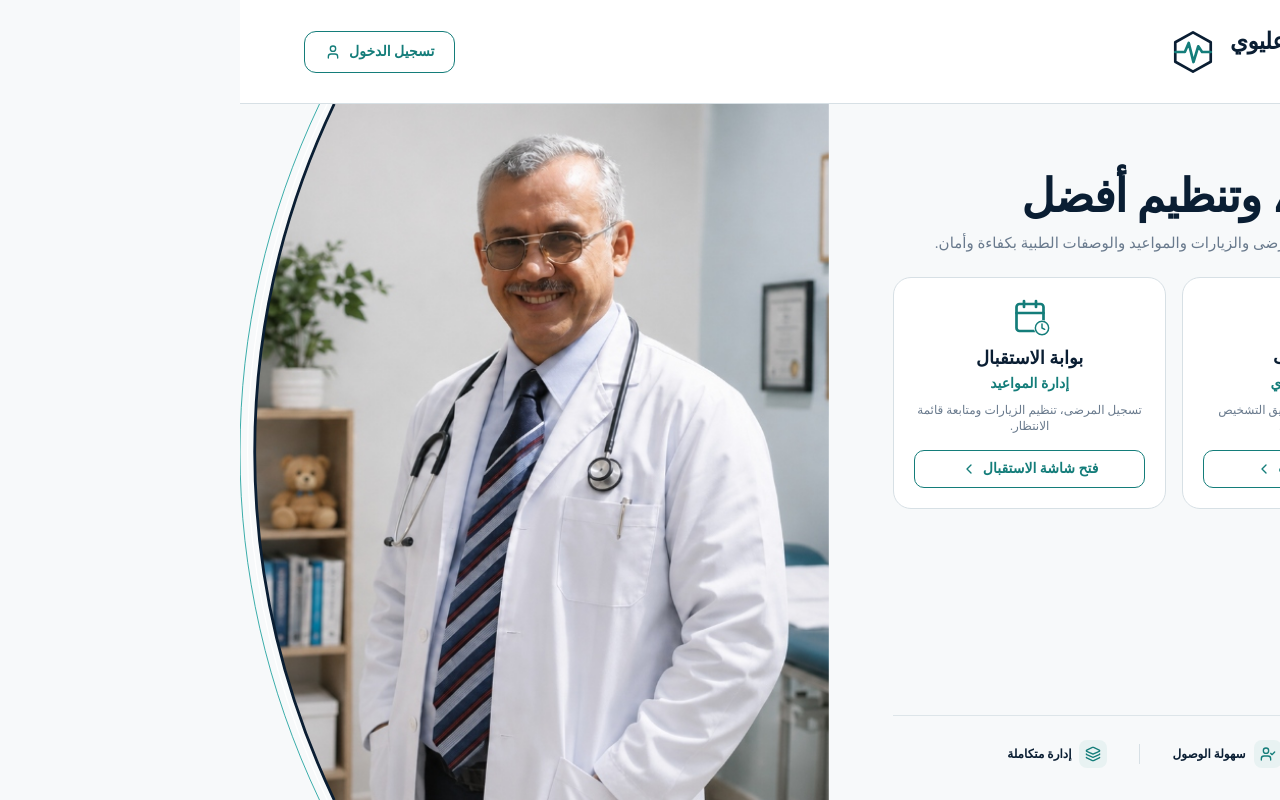
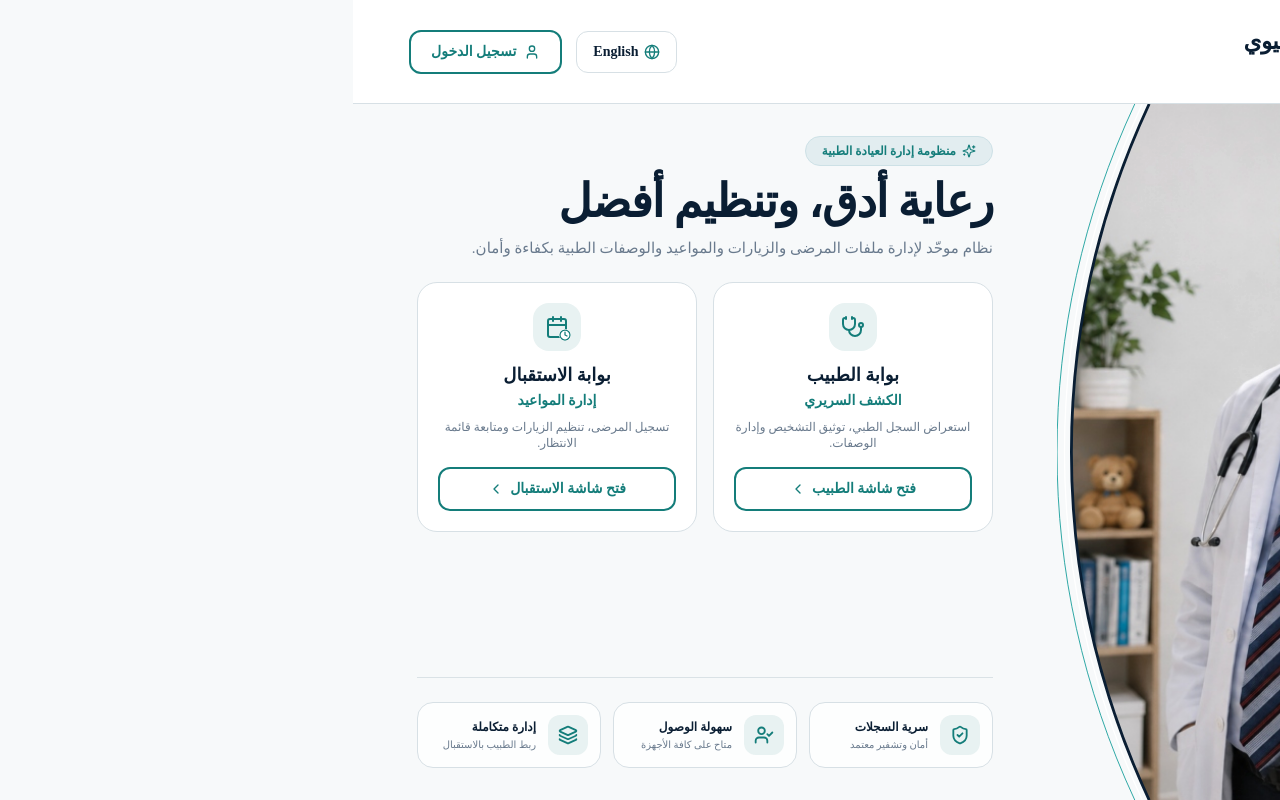
Before and after one commit to amnayahya-star/dr-kareem-clinic, a Next.js app: page / in a window 1280 px wide. Built offline with nearby package versions, Linux system fonts and the light colour scheme.

Commit message:
feat(home): add language toggle, align logo before name, place doctor on right with curved divider, and enhance benefits cards

```diff
--- a/src/app/page.tsx
+++ b/src/app/page.tsx
@@ -2,33 +2,34 @@
 
 import React from "react";
 import Link from "next/link";
+import { useLanguage } from "@/context/LanguageContext";
 import {
   Stethoscope,
   Calendar,
   Clock,
   User,
-  Shield,
+  ShieldCheck,
   UserCheck,
   Layers,
   ChevronLeft,
+  ChevronRight,
+  Globe,
+  Sparkles,
 } from "lucide-react";
 
 export default function HomePage() {
+  const { language, toggleLanguage, isRTL } = useLanguage();
+
   return (
-    <div className="min-h-screen bg-[#F7F9FA] flex flex-col font-sans text-[#0A1E33] selection:bg-[#147D7A] selection:text-white" dir="rtl">
-      {/* 1. Header (~96px - 104px height, White, Clean RTL Header) */}
-      <header className="w-full bg-white border-b border-[#D7E0E5] h-[92px] sm:h-[104px] px-6 sm:px-12 lg:px-16 flex items-center justify-between z-30 shrink-0">
-        {/* Right in RTL: Hexagonal Medical Logo + Clinic Title */}
+    <div
+      className="min-h-screen bg-[#F7F9FA] flex flex-col font-sans text-[#0A1E33] selection:bg-[#147D7A] selection:text-white"
+      dir={isRTL ? "rtl" : "ltr"}
+    >
+      {/* 1. Header (Approx 96px-104px height, White, Clean) */}
+      <header className="w-full bg-white border-b border-[#D7E0E5] h-[92px] sm:h-[104px] px-5 sm:px-10 lg:px-14 flex items-center justify-between z-30 shrink-0 shadow-2xs">
+        {/* Right in RTL: Hexagonal Medical Logo FIRST, then Clinic Title */}
         <Link href="/" className="flex items-center gap-3.5 group cursor-pointer select-none">
-          <div className="text-right">
-            <h1 className="text-xl sm:text-[23px] font-black text-[#0A1E33] tracking-tight leading-tight">
-              عيادة د. عبد الكريم عليوي
-            </h1>
-            <p className="text-xs sm:text-[13px] font-bold text-[#147D7A] mt-0.5">
-              بورد طب الأطفال وحديثي الولادة
-            </p>
-          </div>
-
+          {/* Hexagonal Medical Logo (Rightmost) */}
           <div className="shrink-0 transition-transform duration-300 group-hover:scale-105">
             <svg
               width="46"
@@ -56,27 +57,63 @@ export default function HomePage() {
               />
             </svg>
           </div>
+
+          {/* Clinic Name & Specialty */}
+          <div className={isRTL ? "text-right" : "text-left"}>
+            <h1 className="text-xl sm:text-[23px] font-black text-[#0A1E33] tracking-tight leading-tight">
+              {language === "ar"
+                ? "عيادة الدكتور عبد الكريم عليوي"
+                : "Dr. Abdul Karim Aliwi Clinic"}
+            </h1>
+            <p className="text-xs sm:text-[13px] font-bold text-[#147D7A] mt-0.5">
+              {language === "ar"
+                ? "بورد طب الأطفال وحديثي الولادة"
+                : "Board Certified in Pediatrics & Neonatology"}
+            </p>
+          </div>
         </Link>
 
-        {/* Left in RTL: Outlined Login Button with User Icon */}
+        {/* Left in RTL: Language Switcher Button + Outlined Login Button */}
+        <div className="flex items-center gap-2.5 sm:gap-3.5">
+          {/* Language Switcher Toggle */}
+          <button
+            type="button"
+            onClick={toggleLanguage}
+            className="inline-flex items-center gap-1.5 px-3 py-2 sm:px-4 sm:py-2.5 rounded-[12px] border border-[#D7E0E5] bg-white hover:border-[#147D7A] hover:bg-[#F0FDF4] text-[#0A1E33] hover:text-[#147D7A] transition-all text-xs sm:text-sm font-bold shadow-2xs cursor-pointer group"
+            title={language === "ar" ? "Switch to English" : "التحويل للغة العربية"}
+          >
+            <Globe className="w-4 h-4 text-[#147D7A] group-hover:rotate-45 transition-transform duration-300" />
+            <span>{language === "ar" ? "English" : "عربي"}</span>
+          </button>
+
+          {/* Login Button */}
           <Link
             href="/login"
-          className="inline-flex items-center gap-2 px-4 py-2 sm:px-5 sm:py-2.5 rounded-[12px] border border-[#147D7A] bg-transparent text-[#147D7A] hover:bg-[#147D7A] hover:text-white transition-all duration-200 text-xs sm:text-sm font-bold shadow-2xs group"
+            className="inline-flex items-center gap-2 px-4 py-2 sm:px-5 sm:py-2.5 rounded-[12px] border-2 border-[#147D7A] bg-transparent text-[#147D7A] hover:bg-[#147D7A] hover:text-white transition-all duration-200 text-xs sm:text-sm font-black shadow-2xs group cursor-pointer"
           >
-          <span>تسجيل الدخول</span>
             <User className="w-4 h-4 text-[#147D7A] group-hover:text-white transition-colors" />
+            <span>{language === "ar" ? "تسجيل الدخول" : "Sign In"}</span>
           </Link>
+        </div>
       </header>
 
-      {/* 2. Main Hero Section (Two-part layout with curved divider) */}
+      {/* 2. Main Hero Section (Right: Doctor Image + Curve | Left: Content & Portals) */}
       <main className="flex-1 flex flex-col lg:flex-row relative w-full overflow-hidden">
-        {/* RIGHT COLUMN (In RTL visual layout: Doctor Photograph with Curved Divider ~46% width) */}
-        <div className="w-full lg:w-[46%] relative h-72 sm:h-96 lg:h-auto min-h-[320px] lg:min-h-[calc(100vh-104px)] overflow-hidden order-1 lg:order-2 bg-[#F7F9FA]">
-          {/* SVG Clip Path Definition for Smooth Curve */}
+        {/* ========================================================================= */}
+        {/* RIGHT COLUMN (In RTL: Doctor Photograph with Multi-layer Curved Divider)   */}
+        {/* ========================================================================= */}
+        <div className="w-full lg:w-[46%] xl:w-[45%] relative h-72 sm:h-96 lg:h-auto min-h-[340px] lg:min-h-[calc(100vh-104px)] overflow-hidden order-1 lg:order-1 bg-[#F7F9FA] select-none">
+          {/* SVG Clip Path Definition for Smooth Inner Curve */}
           <svg width="0" height="0" className="absolute">
             <defs>
               <clipPath id="doctor-hero-curve" clipPathUnits="objectBoundingBox">
+                {isRTL ? (
+                  /* Arch curving inwards from left of the photo */
                   <path d="M 0.16 0 C -0.02 0.32, -0.02 0.68, 0.16 1 L 1 1 L 1 0 Z" />
+                ) : (
+                  /* Arch curving inwards from right of the photo in LTR */
+                  <path d="M 0 0 L 0.84 0 C 1.02 0.32, 1.02 0.68, 0.84 1 L 0 1 Z" />
+                )}
               </clipPath>
             </defs>
           </svg>
@@ -92,7 +129,7 @@ export default function HomePage() {
             <img
               src="/doctor-clinic-photo.jpg"
               alt="الدكتور عبد الكريم عليوي - بورد طب الأطفال وحديثي الولادة"
-              className="w-full h-full object-cover object-[75%_top] sm:object-[70%_center] lg:object-[80%_center]"
+              className="w-full h-full object-cover object-[75%_top] sm:object-[70%_center] lg:object-[80%_center] filter contrast-[1.03]"
             />
           </div>
 
@@ -105,22 +142,22 @@ export default function HomePage() {
               fill="none"
               xmlns="http://www.w3.org/2000/svg"
             >
+              {isRTL ? (
+                <>
                   {/* 1. Thin Teal Accent Outer Line */}
                   <path
                     d="M 13.5 0 C -4.5 32, -4.5 68, 13.5 100"
                     stroke="#0C9A96"
-                strokeWidth="0.8"
+                    strokeWidth="0.85"
                     vectorEffect="non-scaling-stroke"
                   />
-
                   {/* 2. White Separation Gap */}
                   <path
                     d="M 14.8 0 C -3.2 32, -3.2 68, 14.8 100"
                     stroke="#FFFFFF"
-                strokeWidth="1.2"
+                    strokeWidth="1.3"
                     vectorEffect="non-scaling-stroke"
                   />
-
                   {/* 3. Main Dark Navy Thick Arch */}
                   <path
                     d="M 16 0 C -2 32, -2 68, 16 100"
@@ -128,125 +165,199 @@ export default function HomePage() {
                     strokeWidth="2.8"
                     vectorEffect="non-scaling-stroke"
                   />
+                </>
+              ) : (
+                <>
+                  {/* LTR Curve Borders */}
+                  <path
+                    d="M 86.5 0 C 104.5 32, 104.5 68, 86.5 100"
+                    stroke="#0C9A96"
+                    strokeWidth="0.85"
+                    vectorEffect="non-scaling-stroke"
+                  />
+                  <path
+                    d="M 85.2 0 C 103.2 32, 103.2 68, 85.2 100"
+                    stroke="#FFFFFF"
+                    strokeWidth="1.3"
+                    vectorEffect="non-scaling-stroke"
+                  />
+                  <path
+                    d="M 84 0 C 102 32, 102 68, 84 100"
+                    stroke="#0A1E33"
+                    strokeWidth="2.8"
+                    vectorEffect="non-scaling-stroke"
+                  />
+                </>
+              )}
             </svg>
           </div>
         </div>
 
-        {/* LEFT COLUMN (In RTL visual layout: Content Area ~54% width) */}
-        <div className="w-full lg:w-[54%] flex flex-col justify-between p-6 sm:p-10 lg:py-8 lg:px-12 xl:px-16 z-20 order-2 lg:order-1">
+        {/* ========================================================================= */}
+        {/* LEFT COLUMN (In RTL: Content Area ~54% width)                              */}
+        {/* ========================================================================= */}
+        <div className="w-full lg:w-[54%] xl:w-[55%] flex flex-col justify-between p-6 sm:p-10 lg:py-8 lg:px-12 xl:px-16 z-20 order-2 lg:order-2">
           <div className="space-y-4 max-w-xl">
             {/* Tag Label */}
-            <div className="inline-flex items-center px-4 py-1 rounded-full bg-[#E2EDF0] text-[#147D7A] text-[11px] sm:text-xs font-black w-fit">
-              <span>منظومة إدارة العيادة الطبية</span>
+            <div className="inline-flex items-center gap-1.5 px-4 py-1.5 rounded-full bg-[#E2EDF0] text-[#147D7A] text-[11px] sm:text-xs font-black w-fit shadow-2xs border border-[#CDE1E6]">
+              <Sparkles className="w-3.5 h-3.5 text-[#147D7A]" />
+              <span>
+                {language === "ar"
+                  ? "منظومة إدارة العيادة الطبية"
+                  : "Clinical Medical Management System"}
+              </span>
             </div>
 
             {/* Main Headline */}
             <h2 className="text-3xl sm:text-4xl lg:text-[42px] xl:text-[46px] font-black text-[#0A1E33] leading-[1.2] tracking-tight">
-              رعاية أدق، وتنظيم أفضل
+              {language === "ar"
+                ? "رعاية أدق، وتنظيم أفضل"
+                : "Accurate Care, Superior Organization"}
             </h2>
 
             {/* Subtitle */}
             <p className="text-xs sm:text-sm lg:text-[15px] text-[#697A8D] font-medium leading-relaxed">
-              نظام موحّد لإدارة ملفات المرضى والزيارات والمواعيد والوصفات الطبية بكفاءة وأمان.
+              {language === "ar"
+                ? "نظام موحّد لإدارة ملفات المرضى والزيارات والمواعيد والوصفات الطبية بكفاءة وأمان."
+                : "A unified clinical workstation to manage pediatric patient records, vitals, visits, and prescriptions with high efficiency and security."}
             </p>
 
-            {/* Portal Cards (Doctor Portal on Right, Reception Portal on Left in RTL) */}
+            {/* Portal Cards (Doctor on Right, Reception on Left in RTL) */}
             <div className="grid grid-cols-1 sm:grid-cols-2 gap-4 lg:gap-4 pt-2">
-              {/* Card 1: بوابة الطبيب (Appears on Right in RTL) */}
-              <div className="bg-white rounded-[18px] p-5 border border-[#D7E0E5] shadow-xs hover:border-[#147D7A] transition-all flex flex-col justify-between min-h-[215px] text-center group">
+              {/* Card 1: بوابة الطبيب (Doctor Portal) */}
+              <div className="bg-white rounded-[20px] p-5 border border-[#D7E0E5] shadow-xs hover:border-[#147D7A] hover:shadow-md transition-all duration-200 flex flex-col justify-between min-h-[220px] text-center group">
                 <div>
                   <div className="text-[#147D7A] mb-2.5 flex justify-center">
-                    <Stethoscope className="w-9 h-9 stroke-[1.8]" />
+                    <div className="w-12 h-12 rounded-2xl bg-[#E8F2F2] flex items-center justify-center group-hover:bg-[#147D7A] group-hover:text-white transition-colors duration-200 shadow-2xs">
+                      <Stethoscope className="w-6 h-6 stroke-[2]" />
+                    </div>
                   </div>
 
-                  <h3 className="text-base sm:text-lg font-black text-[#0A1E33]">
-                    بوابة الطبيب
+                  <h3 className="text-base sm:text-lg font-black text-[#0A1E33] group-hover:text-[#147D7A] transition-colors">
+                    {language === "ar" ? "بوابة الطبيب" : "Doctor Portal"}
                   </h3>
                   <span className="text-xs sm:text-sm font-bold text-[#147D7A] block mt-0.5">
-                    الكشف السريري
+                    {language === "ar" ? "الكشف السريري" : "Clinical Examination"}
                   </span>
 
                   <p className="text-[11px] sm:text-xs text-[#697A8D] mt-2 leading-relaxed font-normal">
-                    استعراض السجل الطبي، توثيق التشخيص وإدارة الوصفات.
+                    {language === "ar"
+                      ? "استعراض السجل الطبي، توثيق التشخيص وإدارة الوصفات."
+                      : "Review medical history, document clinical diagnoses and approve Rx."}
                   </p>
                 </div>
 
                 <Link href="/doctor" className="mt-4">
                   <button
                     type="button"
-                    className="w-full py-2 px-3 rounded-[10px] border border-[#147D7A] text-[#147D7A] hover:bg-[#147D7A] hover:text-white font-bold text-xs sm:text-sm flex items-center justify-center gap-1.5 transition-colors group cursor-pointer"
+                    className="w-full py-2.5 px-3 rounded-[12px] border-2 border-[#147D7A] text-[#147D7A] hover:bg-[#147D7A] hover:text-white font-black text-xs sm:text-sm flex items-center justify-center gap-1.5 transition-colors group cursor-pointer shadow-2xs"
                   >
-                    <span>فتح شاشة الطبيب</span>
+                    <span>
+                      {language === "ar" ? "فتح شاشة الطبيب" : "Open Doctor Station"}
+                    </span>
+                    {isRTL ? (
                       <ChevronLeft className="w-4 h-4 text-[#147D7A] group-hover:text-white group-hover:-translate-x-1 transition-transform" />
+                    ) : (
+                      <ChevronRight className="w-4 h-4 text-[#147D7A] group-hover:text-white group-hover:translate-x-1 transition-transform" />
+                    )}
                   </button>
                 </Link>
               </div>
 
-              {/* Card 2: بوابة الاستقبال (Appears on Left in RTL) */}
-              <div className="bg-white rounded-[18px] p-5 border border-[#D7E0E5] shadow-xs hover:border-[#147D7A] transition-all flex flex-col justify-between min-h-[215px] text-center group">
+              {/* Card 2: بوابة الاستقبال (Reception Portal) */}
+              <div className="bg-white rounded-[20px] p-5 border border-[#D7E0E5] shadow-xs hover:border-[#147D7A] hover:shadow-md transition-all duration-200 flex flex-col justify-between min-h-[220px] text-center group">
                 <div>
                   <div className="text-[#147D7A] mb-2.5 flex justify-center">
+                    <div className="w-12 h-12 rounded-2xl bg-[#E8F2F2] flex items-center justify-center group-hover:bg-[#147D7A] group-hover:text-white transition-colors duration-200 shadow-2xs">
                       <div className="relative inline-block">
-                      <Calendar className="w-9 h-9 stroke-[1.8]" />
-                      <Clock className="w-4 h-4 absolute -bottom-0.5 -right-0.5 bg-white rounded-full text-[#147D7A] stroke-[2.2]" />
+                        <Calendar className="w-6 h-6 stroke-[2]" />
+                        <Clock className="w-3 h-3 absolute -bottom-0.5 -right-0.5 bg-white rounded-full text-[#147D7A] stroke-[2.5]" />
+                      </div>
                     </div>
                   </div>
 
-                  <h3 className="text-base sm:text-lg font-black text-[#0A1E33]">
-                    بوابة الاستقبال
+                  <h3 className="text-base sm:text-lg font-black text-[#0A1E33] group-hover:text-[#147D7A] transition-colors">
+                    {language === "ar" ? "بوابة الاستقبال" : "Reception Portal"}
                   </h3>
                   <span className="text-xs sm:text-sm font-bold text-[#147D7A] block mt-0.5">
-                    إدارة المواعيد
+                    {language === "ar" ? "إدارة المواعيد" : "Appointment & Vitals"}
                   </span>
 
                   <p className="text-[11px] sm:text-xs text-[#697A8D] mt-2 leading-relaxed font-normal">
-                    تسجيل المرضى، تنظيم الزيارات ومتابعة قائمة الانتظار.
+                    {language === "ar"
+                      ? "تسجيل المرضى، تنظيم الزيارات ومتابعة قائمة الانتظار."
+                      : "Register children, record vitals, manage visits and live queue."}
                   </p>
                 </div>
 
                 <Link href="/secretary" className="mt-4">
                   <button
                     type="button"
-                    className="w-full py-2 px-3 rounded-[10px] border border-[#147D7A] text-[#147D7A] hover:bg-[#147D7A] hover:text-white font-bold text-xs sm:text-sm flex items-center justify-center gap-1.5 transition-colors group cursor-pointer"
+                    className="w-full py-2.5 px-3 rounded-[12px] border-2 border-[#147D7A] text-[#147D7A] hover:bg-[#147D7A] hover:text-white font-black text-xs sm:text-sm flex items-center justify-center gap-1.5 transition-colors group cursor-pointer shadow-2xs"
                   >
-                    <span>فتح شاشة الاستقبال</span>
+                    <span>
+                      {language === "ar" ? "فتح شاشة الاستقبال" : "Open Reception Desk"}
+                    </span>
+                    {isRTL ? (
                       <ChevronLeft className="w-4 h-4 text-[#147D7A] group-hover:text-white group-hover:-translate-x-1 transition-transform" />
+                    ) : (
+                      <ChevronRight className="w-4 h-4 text-[#147D7A] group-hover:text-white group-hover:translate-x-1 transition-transform" />
+                    )}
                   </button>
                 </Link>
               </div>
             </div>
           </div>
 
-          {/* Bottom Benefits Row */}
-          <div className="pt-6 mt-6 border-t border-[#D7E0E5]/80 flex items-center justify-between sm:justify-start sm:gap-8 text-xs font-bold text-[#0A1E33]">
-            {/* 1. سرية السجلات (Right in RTL) */}
-            <div className="flex items-center gap-2">
-              <div className="w-7 h-7 rounded-lg bg-[#E8F2F2] text-[#147D7A] flex items-center justify-center shrink-0">
-                <Shield className="w-4 h-4 stroke-[2]" />
+          {/* ========================================================================= */}
+          {/* 3. ENHANCED & INTERACTIVE BENEFITS ROW (More clear, vivid and interactive) */}
+          {/* ========================================================================= */}
+          <div className="pt-6 mt-6 border-t border-[#D7E0E5]/90">
+            <div className="grid grid-cols-1 sm:grid-cols-3 gap-3">
+              {/* Feature 1: سرية السجلات */}
+              <div className="group bg-white/80 hover:bg-white p-3 rounded-2xl border border-[#D7E0E5] hover:border-[#147D7A] shadow-2xs hover:shadow-sm transition-all duration-200 flex items-center gap-3 cursor-default">
+                <div className="w-10 h-10 rounded-xl bg-[#E8F2F2] text-[#147D7A] group-hover:bg-[#147D7A] group-hover:text-white flex items-center justify-center shrink-0 transition-colors duration-200 shadow-2xs">
+                  <ShieldCheck className="w-5 h-5 stroke-[2.2]" />
                 </div>
-              <span className="text-[#0A1E33] font-bold">سرية السجلات</span>
+                <div className="min-w-0">
+                  <h4 className="text-xs font-black text-[#0A1E33] group-hover:text-[#147D7A] transition-colors truncate">
+                    {language === "ar" ? "سرية السجلات" : "Confidential Records"}
+                  </h4>
+                  <p className="text-[10px] text-[#697A8D] truncate mt-0.5">
+                    {language === "ar" ? "أمان وتشفير معتمد" : "Certified Encryption"}
+                  </p>
+                </div>
               </div>
 
-            {/* Divider */}
-            <div className="w-px h-5 bg-[#D7E0E5]" />
-
-            {/* 2. سهولة الوصول (Middle in RTL) */}
-            <div className="flex items-center gap-2">
-              <div className="w-7 h-7 rounded-lg bg-[#E8F2F2] text-[#147D7A] flex items-center justify-center shrink-0">
-                <UserCheck className="w-4 h-4 stroke-[2]" />
+              {/* Feature 2: سهولة الوصول */}
+              <div className="group bg-white/80 hover:bg-white p-3 rounded-2xl border border-[#D7E0E5] hover:border-[#147D7A] shadow-2xs hover:shadow-sm transition-all duration-200 flex items-center gap-3 cursor-default">
+                <div className="w-10 h-10 rounded-xl bg-[#E8F2F2] text-[#147D7A] group-hover:bg-[#147D7A] group-hover:text-white flex items-center justify-center shrink-0 transition-colors duration-200 shadow-2xs">
+                  <UserCheck className="w-5 h-5 stroke-[2.2]" />
                 </div>
-              <span className="text-[#0A1E33] font-bold">سهولة الوصول</span>
+                <div className="min-w-0">
+                  <h4 className="text-xs font-black text-[#0A1E33] group-hover:text-[#147D7A] transition-colors truncate">
+                    {language === "ar" ? "سهولة الوصول" : "Instant Access"}
+                  </h4>
+                  <p className="text-[10px] text-[#697A8D] truncate mt-0.5">
+                    {language === "ar" ? "متاح على كافة الأجهزة" : "All Devices & Mobile"}
+                  </p>
+                </div>
               </div>
 
-            {/* Divider */}
-            <div className="w-px h-5 bg-[#D7E0E5]" />
-
-            {/* 3. إدارة متكاملة (Left in RTL) */}
-            <div className="flex items-center gap-2">
-              <div className="w-7 h-7 rounded-lg bg-[#E8F2F2] text-[#147D7A] flex items-center justify-center shrink-0">
-                <Layers className="w-4 h-4 stroke-[2]" />
+              {/* Feature 3: إدارة متكاملة */}
+              <div className="group bg-white/80 hover:bg-white p-3 rounded-2xl border border-[#D7E0E5] hover:border-[#147D7A] shadow-2xs hover:shadow-sm transition-all duration-200 flex items-center gap-3 cursor-default">
+                <div className="w-10 h-10 rounded-xl bg-[#E8F2F2] text-[#147D7A] group-hover:bg-[#147D7A] group-hover:text-white flex items-center justify-center shrink-0 transition-colors duration-200 shadow-2xs">
+                  <Layers className="w-5 h-5 stroke-[2.2]" />
                 </div>
-              <span className="text-[#0A1E33] font-bold">إدارة متكاملة</span>
+                <div className="min-w-0">
+                  <h4 className="text-xs font-black text-[#0A1E33] group-hover:text-[#147D7A] transition-colors truncate">
+                    {language === "ar" ? "إدارة متكاملة" : "Integrated Workflow"}
+                  </h4>
+                  <p className="text-[10px] text-[#697A8D] truncate mt-0.5">
+                    {language === "ar" ? "ربط الطبيب بالاستقبال" : "Doctor & Reception Sync"}
+                  </p>
+                </div>
+              </div>
             </div>
           </div>
         </div>
```
Lines whose indentation alone changed are shown as unchanged.
